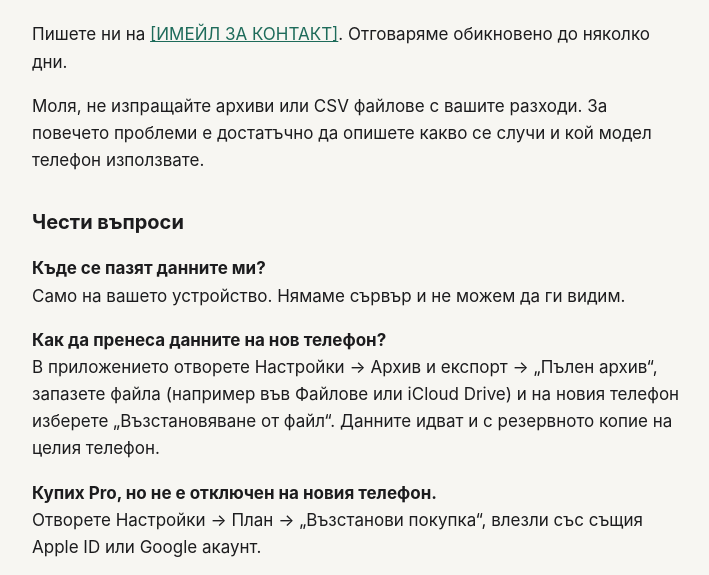
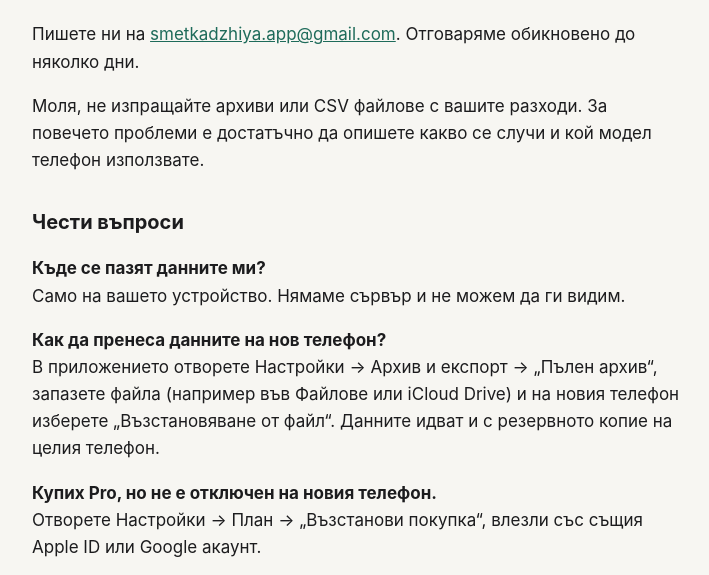
Before and after one commit to Rosen121200/smetkadzhiya, a plain HTML site: page support/index.html in a window 1280 px wide. Shown: the part 162-737 px from the top of the page, without its empty margins (284-993 px from the left). Drawn offline with Linux system fonts and the light colour scheme.

Commit message:
Add contact email
Co-Authored-By: Claude Opus 5.5 <noreply@anthropic.com>

```diff
--- a/support/index.html
+++ b/support/index.html
@@ -14,7 +14,7 @@
   <p class="meta">Въпроси, проблеми и предложения</p>
 </header>
 
-<p>Пишете ни на <a href="mailto:[ИМЕЙЛ ЗА КОНТАКТ]">[ИМЕЙЛ ЗА КОНТАКТ]</a>. Отговаряме обикновено до няколко дни.</p>
+<p>Пишете ни на <a href="mailto:smetkadzhiya.app@gmail.com">smetkadzhiya.app@gmail.com</a>. Отговаряме обикновено до няколко дни.</p>
 <p>Моля, не изпращайте архиви или CSV файлове с вашите разходи. За повечето проблеми е достатъчно да опишете какво се случи и кой модел телефон използвате.</p>
 
 <h2>Чести въпроси</h2>
```
Also changed, not shown: privacy/index.html (+1 -1 lines).
